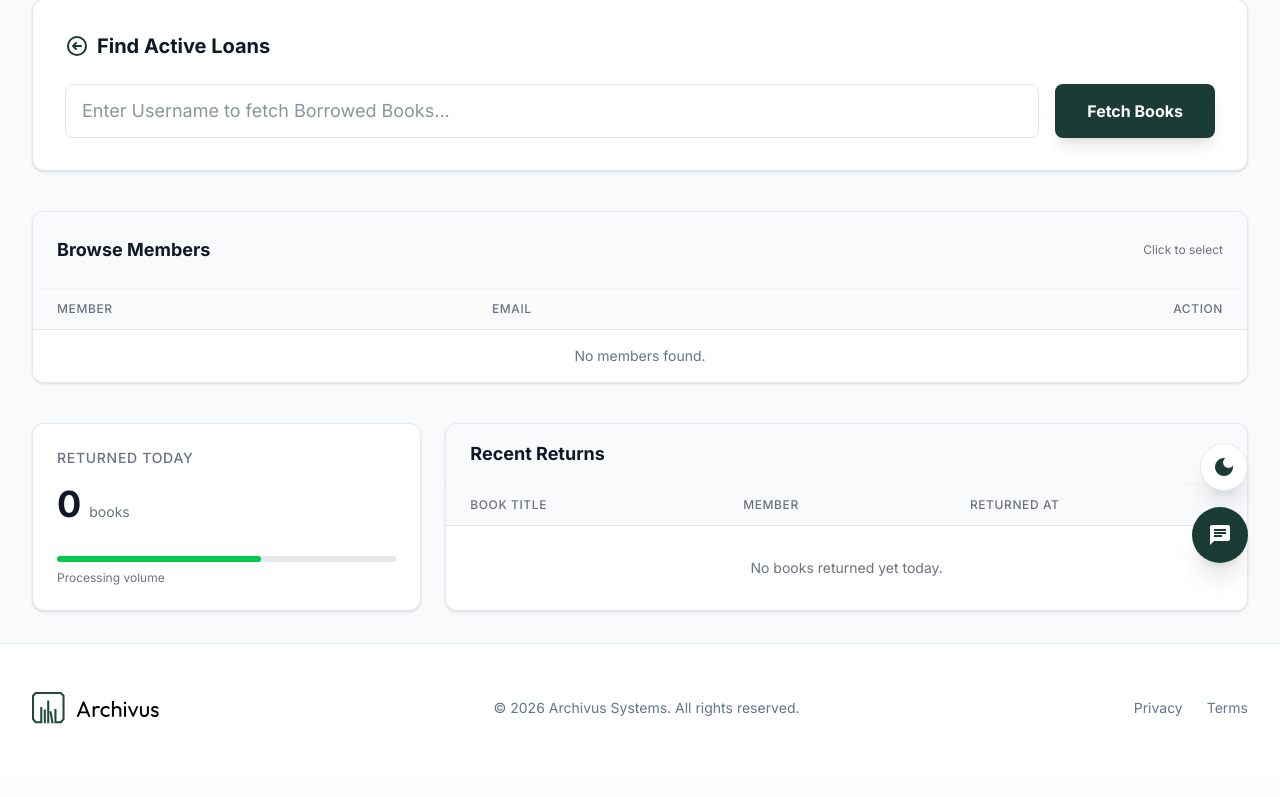
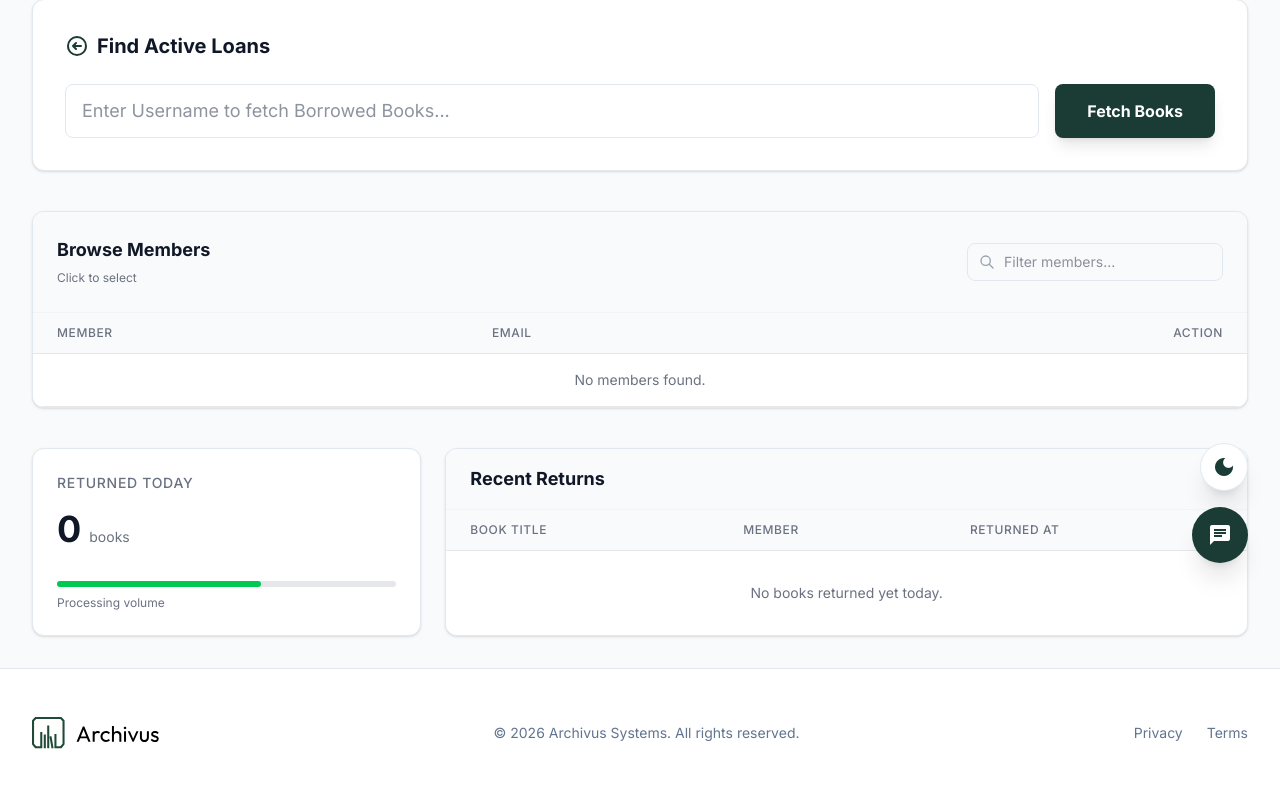
Before and after one commit to missionode/Library-Management, a Django app: page /circulation/return/ in a window 1280 px wide. Shown: the part 205-1002 px from the top of the page. Before the commit the page ends 929 px from the top, so only its background shows below. Run offline with Django 5.2, Linux system fonts and the light colour scheme; the visitor is signed in with stand-in values (Sample User, id 1); data comes from the database, SQL or seed files in the repository; data that the repository does not hold is empty.

Commit message:
feat: Add real-time filtering to Browse Members list in Return Book page

```diff
--- a/templates/circulation/return_book.html
+++ b/templates/circulation/return_book.html
@@ -43,12 +43,24 @@
 
     <!-- Member List Quick Select -->
     <div class="bg-white dark:bg-slate-800 rounded-xl shadow-sm border dark:border-slate-200 mb-10 overflow-hidden">
-        <div class="p-6 border-b border-gray-100 dark:border-slate-200 bg-gray-50 dark:bg-slate-800/50 flex justify-between items-center">
-            <h3 class="text-lg font-bold text-gray-900 dark:text-white">Browse Members</h3>
-            <span class="text-xs text-gray-500 dark:text-slate-400">Click to select</span>
+        <div class="p-6 border-b border-gray-100 dark:border-slate-700 bg-gray-50 dark:bg-slate-800/50 flex flex-col sm:flex-row justify-between items-center gap-4">
+            <div>
+                <h3 class="text-lg font-bold text-gray-900 dark:text-white">Browse Members</h3>
+                <span class="text-xs text-gray-500 dark:text-slate-400">Click to select</span>
+            </div>
+            <div class="relative w-full sm:w-64">
+                <span class="absolute inset-y-0 left-0 pl-3 flex items-center pointer-events-none">
+                    <svg class="h-4 w-4 text-gray-400" fill="none" viewBox="0 0 24 24" stroke="currentColor">
+                        <path stroke-linecap="round" stroke-linejoin="round" stroke-width="2" d="M21 21l-6-6m2-5a7 7 0 11-14 0 7 7 0 0114 0z" />
+                    </svg>
+                </span>
+                <input type="text" id="member-list-search"
+                       class="w-full pl-9 pr-4 py-2 border border-gray-300 dark:border-slate-600 rounded-lg text-sm focus:ring-1 focus:ring-primary dark:bg-slate-900 dark:text-white transition"
+                       placeholder="Filter members...">
+            </div>
         </div>
         <div class="max-h-64 overflow-y-auto">
-            <table class="min-w-full divide-y divide-gray-200 dark:divide-slate-700">
+            <table class="min-w-full divide-y divide-gray-200 dark:divide-slate-700" id="member-table">
                 <thead class="bg-gray-50 dark:bg-slate-700/50 sticky top-0">
                     <tr>
                         <th class="px-6 py-3 text-left text-xs font-medium text-gray-500 dark:text-slate-400 uppercase tracking-wider">Member</th>
@@ -58,7 +70,9 @@
                 </thead>
                 <tbody class="bg-white dark:bg-slate-800 divide-y divide-gray-200 dark:divide-slate-700">
                     {% for member in members %}
-                        <tr class="hover:bg-gray-50 dark:hover:bg-slate-700/50 transition cursor-pointer member-row" data-username="{{ member.username }}">
+                        <tr class="hover:bg-gray-50 dark:hover:bg-slate-700/50 transition cursor-pointer member-row"
+                            data-username="{{ member.username }}"
+                            data-filter-text="{{ member.first_name }} {{ member.last_name }} {{ member.username }} {{ member.email }}">
                             <td class="px-6 py-3 whitespace-nowrap">
                                 <div class="text-sm font-medium text-gray-900 dark:text-white">{{ member.first_name }} {{ member.last_name }}</div>
                                 <div class="text-xs text-gray-500 dark:text-slate-400">@{{ member.username }}</div>
@@ -73,10 +87,16 @@
                             </td>
                         </tr>
                     {% empty %}
-                        <tr>
+                        <tr class="no-members-row">
                             <td colspan="3" class="px-6 py-4 text-center text-sm text-gray-500 dark:text-slate-400">No members found.</td>
                         </tr>
                     {% endfor %}
+                    <!-- Dynamic "No results" row (hidden by default) -->
+                    <tr id="member-search-no-results" class="hidden">
+                        <td colspan="3" class="px-6 py-8 text-center text-sm text-gray-500 dark:text-slate-400">
+                            No members match your filter.
+                        </td>
+                    </tr>
                 </tbody>
             </table>
         </div>
@@ -126,8 +146,12 @@
             });
         });
 
-        // Member List Row Click
+        // Member List Row Click & Filter Logic
         const memberRows = document.querySelectorAll('.member-row');
+        const memberListSearch = document.getElementById('member-list-search');
+        const memberSearchNoResults = document.getElementById('member-search-no-results');
+
+        // Row Click Selection
         memberRows.forEach(row => {
             row.addEventListener('click', () => {
                 const username = row.getAttribute('data-username');
@@ -139,6 +163,32 @@
                 searchInput.scrollIntoView({ behavior: 'smooth', block: 'center' });
             });
         });
+
+        // Real-time List Filtering
+        if (memberListSearch) {
+            memberListSearch.addEventListener('input', function() {
+                const filter = this.value.toLowerCase();
+                let visibleCount = 0;
+
+                memberRows.forEach(row => {
+                    // Use the data-filter-text attribute for efficient searching
+                    const text = row.getAttribute('data-filter-text').toLowerCase();
+                    if (text.includes(filter)) {
+                        row.classList.remove('hidden');
+                        visibleCount++;
+                    } else {
+                        row.classList.add('hidden');
+                    }
+                });
+
+                // Toggle "No results" message
+                if (visibleCount === 0 && memberRows.length > 0) {
+                    memberSearchNoResults.classList.remove('hidden');
+                } else {
+                    memberSearchNoResults.classList.add('hidden');
+                }
+            });
+        }
     </script>
 
     <!-- Results Section -->
```
